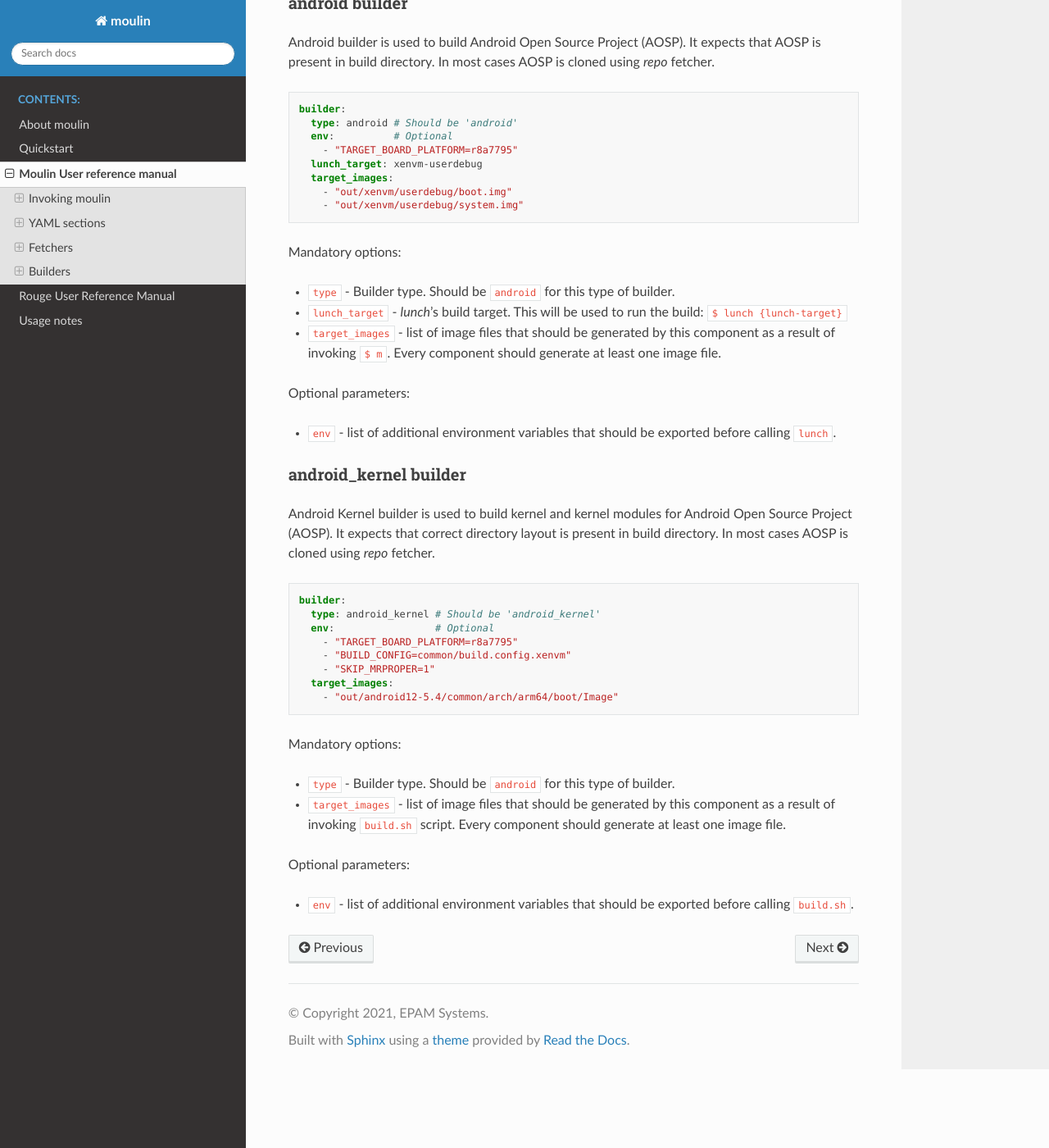
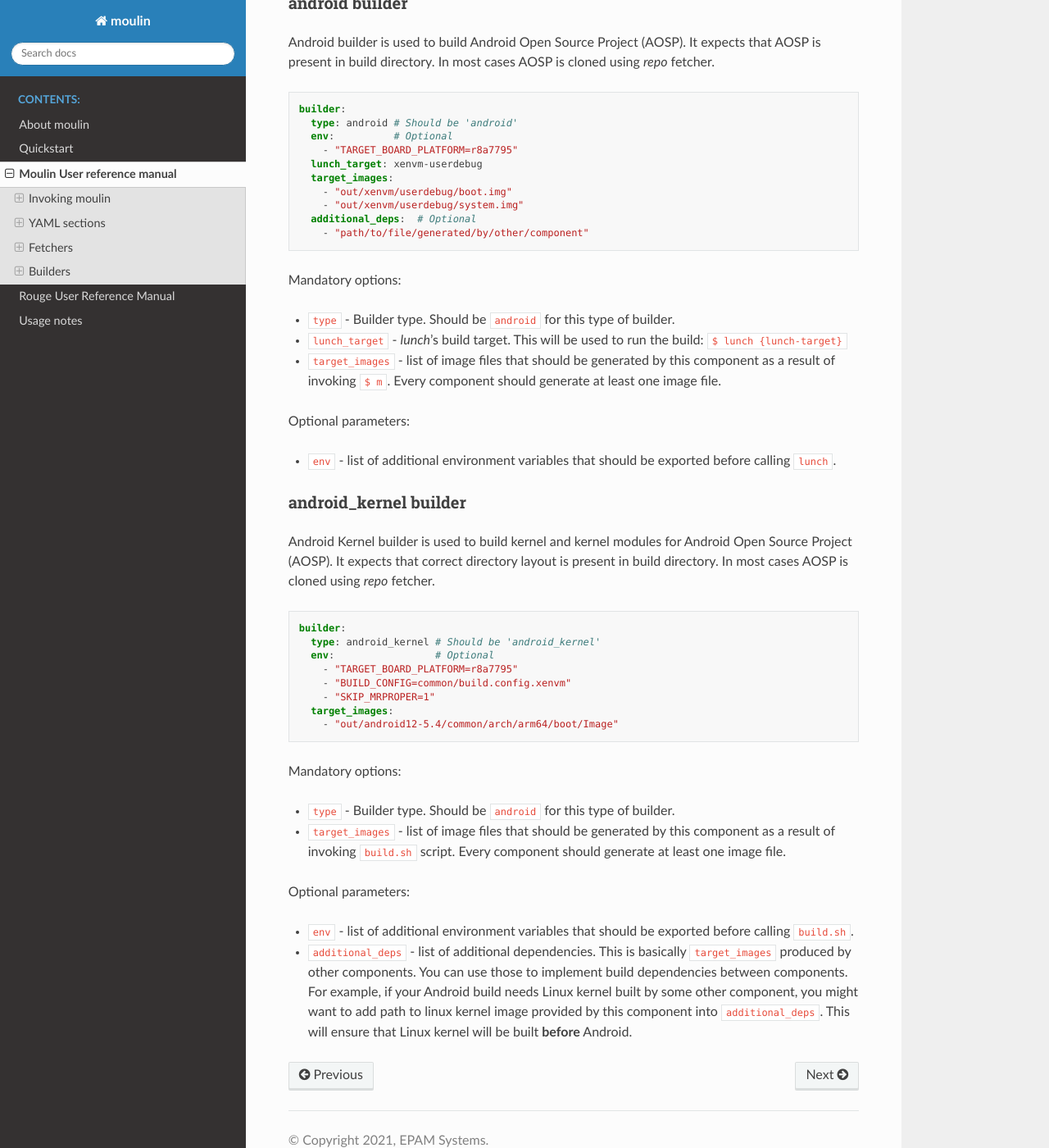
Before and after one commit to xen-troops/moulin, a Sphinx documentation site: the page built from docs/user-reference.rst, in a window 1280 px wide and 1400 px high, scrolled down 6867 px. Shown: the whole window at 82% size. Built offline with Sphinx 7.4.7 and the Read the Docs theme 2.0.0, drawn with Linux system fonts in a browser that asks for light colours.

Commit message:
builders: android: add support for additional_deps property
This works in the same way as Yocto. Paths are relative to component
build directory.

Signed-off-by: Volodymyr Babchuk <volodymyr_babchuk@epam.com>

```diff
--- a/docs/user-reference.rst
+++ b/docs/user-reference.rst
@@ -394,6 +394,8 @@ cases AOSP is cloned using `repo` fetcher.
     target_images:
       - "out/xenvm/userdebug/boot.img"
       - "out/xenvm/userdebug/system.img"
+    additional_deps:  # Optional
+      - "path/to/file/generated/by/other/component"
 
 Mandatory options:
 
@@ -444,3 +446,12 @@ Optional parameters:
 
 * :code:`env` - list of additional environment variables that should
   be exported before calling :code:`build.sh`.
+
+* :code:`additional_deps` - list of additional dependencies. This is
+  basically :code:`target_images` produced by other components. You
+  can use those to implement build dependencies between
+  components. For example, if your Android build needs Linux kernel
+  built by some other component, you might want to add path to linux
+  kernel image provided by this component into
+  :code:`additional_deps`. This will ensure that Linux kernel will be
+  built **before** Android.
```
Also changed, not shown: 1 other file.
